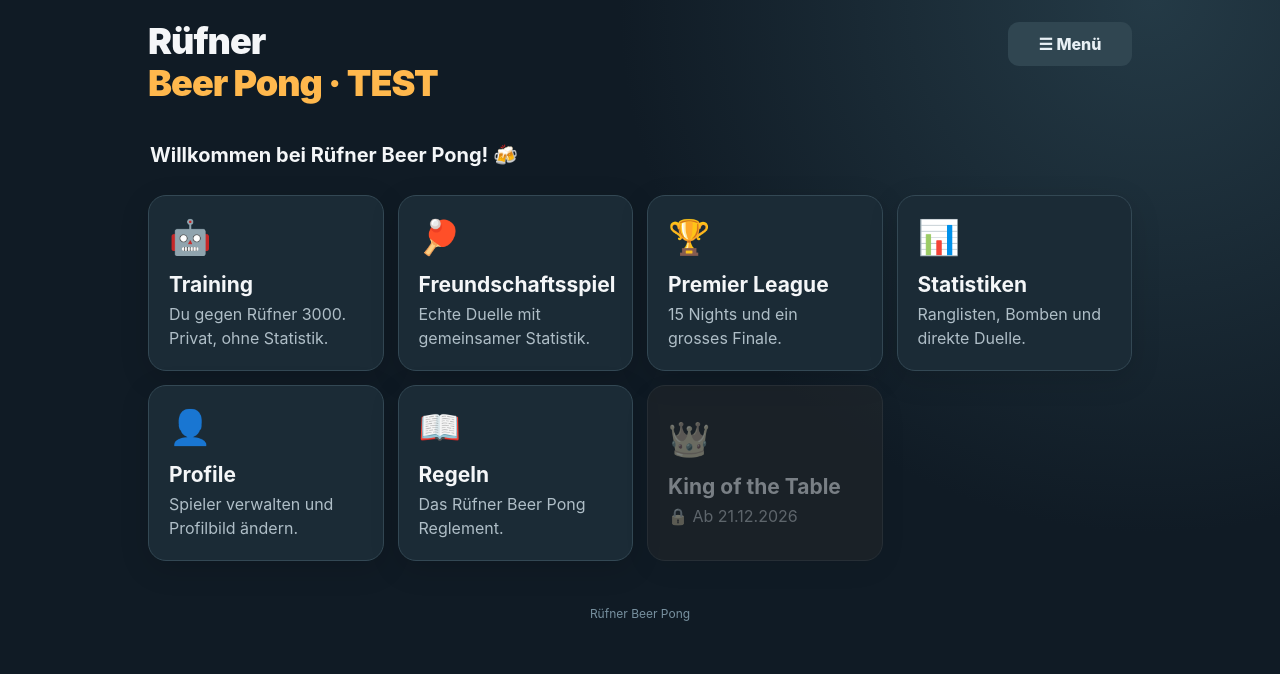
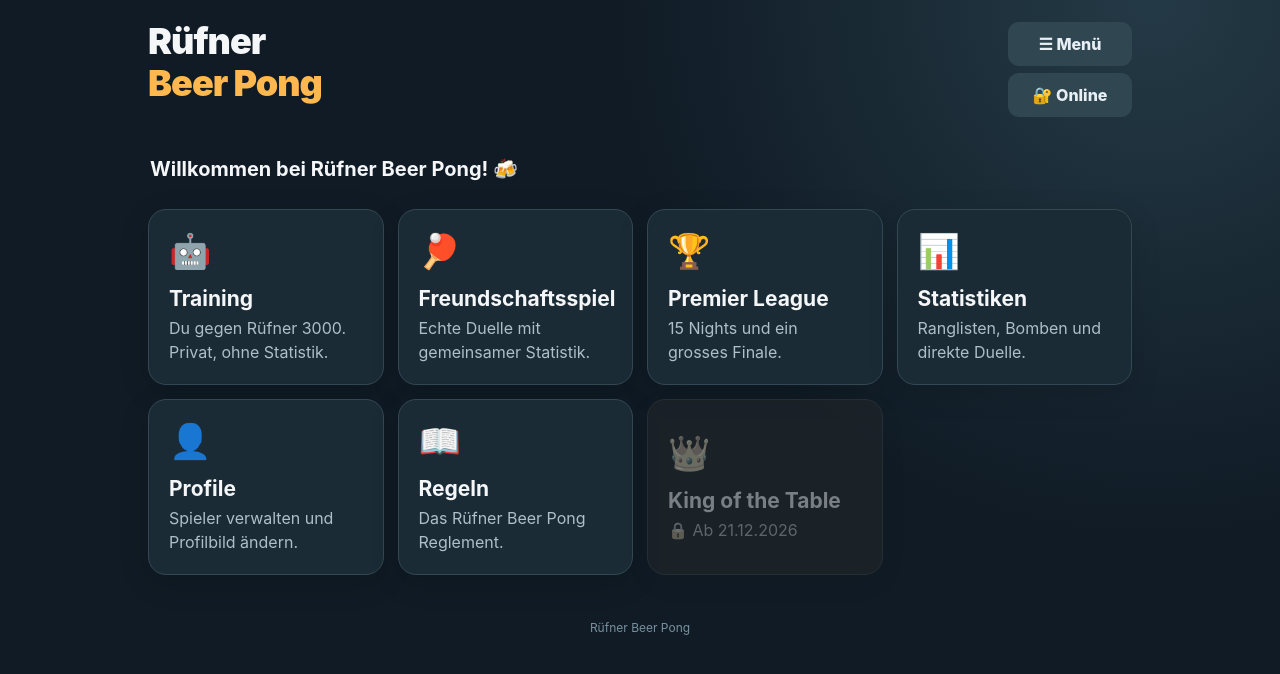
Before and after one commit to Dario896/ruefner-beerpong-test, a plain HTML site: page index.html in a window 1280 px wide. Drawn offline with Linux system fonts and the light colour scheme.

Commit message:
Add files via upload

```diff
--- a/index.html
+++ b/index.html
@@ -1 +1 @@
-<!doctype html><html lang="de"><head><meta charset="utf-8"><meta name="viewport" content="width=device-width,initial-scale=1,viewport-fit=cover"><meta name="theme-color" content="#101b25"><link rel="manifest" href="manifest.webmanifest"><link rel="icon" href="icon-192.png" type="image/png"><link rel="apple-touch-icon" href="icon-192.png"><title>Rüfner Beer Pong</title><link rel="stylesheet" href="style.css?v=44"></head><body><div id="app"></div><script src="online-config.js"></script><script src="app.js?v=47" defer></script><script src="test-local.js?v=1" defer></script></body></html>
+<!doctype html><html lang="de"><head><meta charset="utf-8"><meta name="viewport" content="width=device-width,initial-scale=1,viewport-fit=cover"><meta name="theme-color" content="#101b25"><link rel="manifest" href="manifest.webmanifest"><link rel="icon" href="icon-192.png" type="image/png"><link rel="apple-touch-icon" href="icon-192.png"><title>Rüfner Beer Pong</title><link rel="stylesheet" href="style.css?v=44"></head><body><div id="app"></div><script src="online-config.js"></script><script src="app.js?v=47" defer></script><script src="test-local.js?v=2" defer></script></body></html>
--- a/test-local.js
+++ b/test-local.js
@@ -16,12 +16,10 @@ if (!window.RUEFNER_SUPABASE?.url) {
   requireProfile=function(){if(!db.current||!player(db.current)){go('profiles');return false;}return true;};
   saveFriendlyOnline=async function(){return;};
   allOnlineStatResults=function(){return db.games.filter(g=>['friendly','king'].includes(g.kind)).map(g=>({client_match_id:g.id,player_a:g.a,player_b:g.b,winner:g.winner,side_a:g.sides?.[0],side_b:g.sides?.[1],played_at:g.date,kind:g.kind}));};
-  cloudStatsTable=function(){
-    const results=allOnlineStatResults().filter(g=>inStatsPeriod(g.played_at));
-    const rows=db.players.filter(p=>!p.isDeleted).map(p=>{const games=results.filter(g=>g.player_a===p.id||g.player_b===p.id);return {p,games:games.length,wins:games.filter(g=>g.winner===p.id).length};});
-    return `<div class="section"><h2>📊 Lokale Teststatistik</h2></div>${periodControls()}<div class="panel"><div class="table-wrap"><table class="table"><thead><tr><th>Spieler</th><th>Spiele</th><th>Siege</th></tr></thead><tbody>${rows.map(r=>`<tr><td><button class="stats-player-link" onclick="openPlayerStats('${esc(r.p.id)}')">${avatar(r.p.id)} ${esc(r.p.name)}</button></td><td>${r.games}</td><td>${r.wins}</td></tr>`).join('')}</tbody></table></div></div>`;
-  };
+  // Original-Statistikansicht beibehalten; nur Datenquelle lokal ersetzen.
+  onlineDirectoryLoaded=true; onlineDirectoryLoading=false; onlineDirectoryError='';
+  cloudResultsLoaded=true; cloudResultsLoading=false; cloudResultsError='';
+  plLoaded=true; plLoading=false; plError='';
   friendship=function(){return `<div class="section"><h2>🏓 Freundschaftsspiel · Test</h2></div><div class="panel">${pairPicker()}${btn('Spiel starten','startFriendly()')}</div>`;};
-  header=function(){return `<div class="top"><div class="brand" onclick="go('home')" style="cursor:pointer"><span class="brand-lines"><span class="brand-main">Rüfner</span><span class="brand-accent">Beer Pong · TEST</span></span></div><div class="top-actions">${btn('☰ Menü',"go('home')",'secondary')}</div></div>`;};
   render();
 }
```
